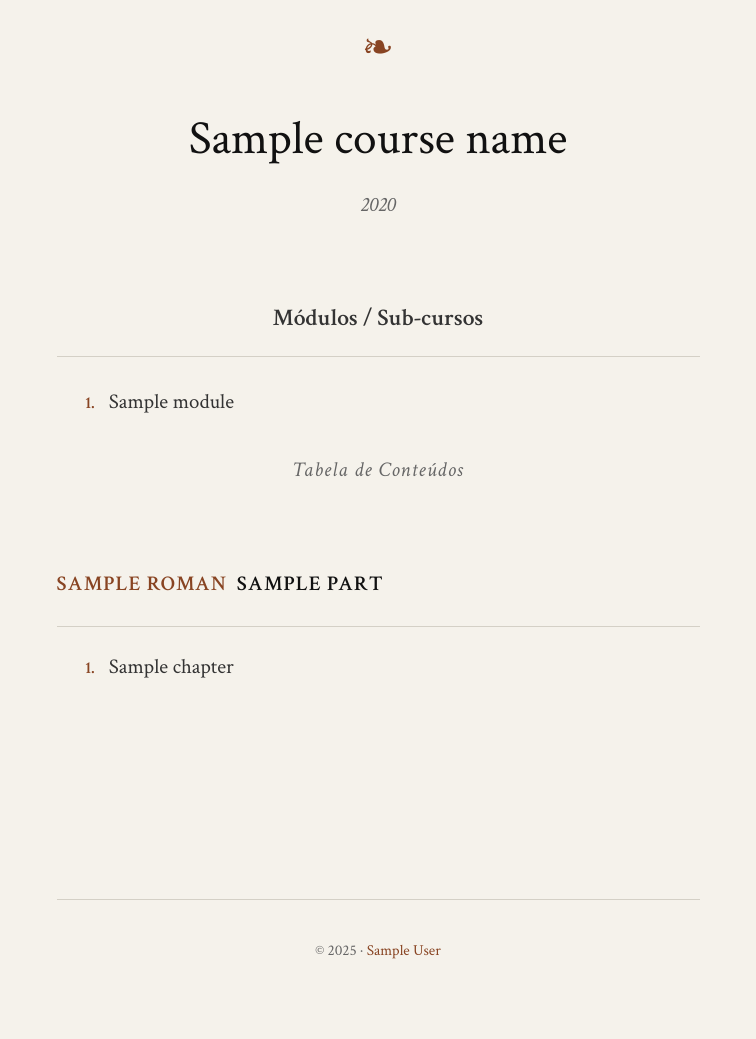
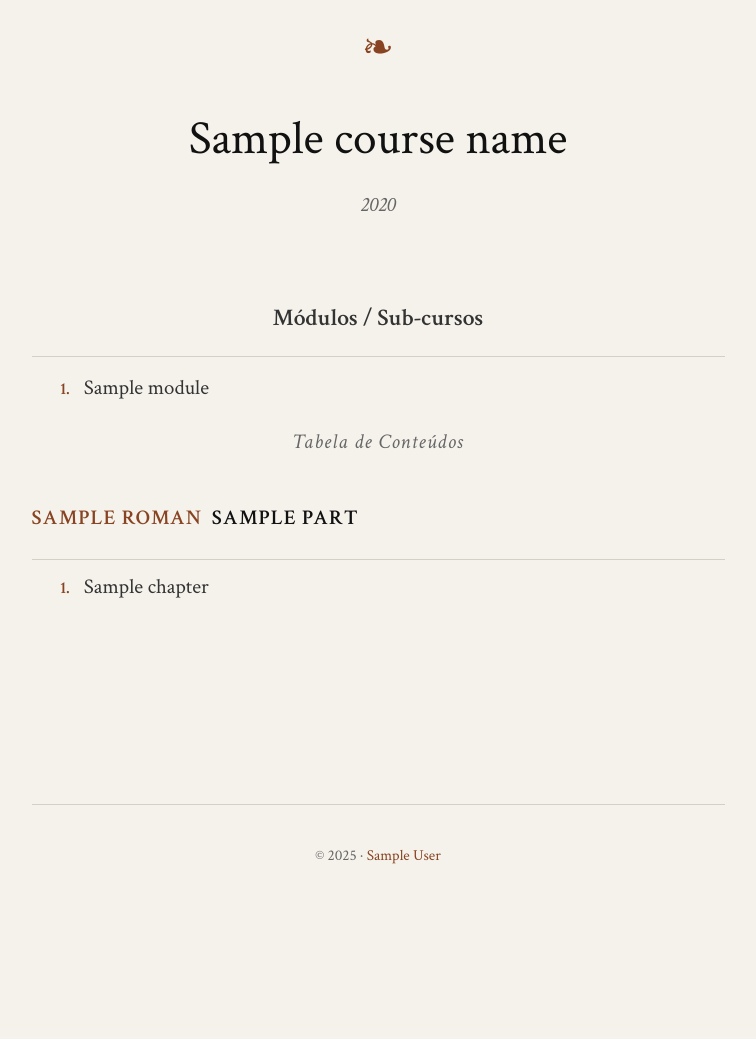
Before and after one commit to gsoaresbaptista/course-forge, a Python web app: template src/course_forge/templates/contents.html in a window 1280 px wide. Shown: the part 77-1116 px from the top of the page, without its empty margins (262-1018 px from the left). After the commit the page ends 941 px from the top, so only its background shows below. Run offline with Jinja, Linux system fonts and the light colour scheme; the template is opened without the code that fills it: most values are stand-ins (such as "Sample title", 1, 10 or a date in 2020).

Commit message:
feat: Add theme-aware favicons, sidebar back link, and refine contents page styling.

```diff
--- a/src/course_forge/templates/base.html
+++ b/src/course_forge/templates/base.html
@@ -47,6 +47,7 @@
                     {% if next_chapter %}
                     <a href="{{ next_chapter.slug }}.html" class="sidebar-nav-link next">{{ next_chapter.name }} →</a>
                     {% endif %}
+                    <a href="contents.html" class="sidebar-nav-link back">Voltar</a>
                 </nav>
 
             </div>
--- a/src/course_forge/templates/contents.html
+++ b/src/course_forge/templates/contents.html
@@ -6,6 +6,8 @@
     <meta name="viewport" content="width=device-width, initial-scale=1.0">
     <title>{{ course_name }} · Conteúdo | {{ site_name }}</title>
     <link rel="icon" href="/favicon.svg">
+    <link rel="icon" href="/img/dark-favicon.svg" media="(prefers-color-scheme: light)">
+    <link rel="icon" href="/img/light-favicon.svg" media="(prefers-color-scheme: dark)">
     <link rel="preconnect" href="https://fonts.googleapis.com">
     <link rel="preconnect" href="https://fonts.gstatic.com" crossorigin>
     <link
--- a/src/course_forge/templates/css/base.css
+++ b/src/course_forge/templates/css/base.css
@@ -553,7 +553,7 @@ figcaption {
    Contents Page
    =================================== */
 .contents-page {
-    max-width: 700px;
+    max-width: 750px;
     margin: 0 auto;
     padding: 3rem 2rem;
     min-height: 100vh;
@@ -602,7 +602,7 @@ figcaption {
     display: flex;
     justify-content: space-between;
     align-items: center;
-    padding: 1rem 0.5rem;
+    padding: 0.5rem 0.5rem;
     text-decoration: none;
     transition: background 0.15s;
 }
@@ -704,7 +704,6 @@ figcaption {
    =================================== */
 
 .contents-page {
-    max-width: 700px;
     margin: 4rem auto;
     padding: 0 1.5rem;
     font-family: var(--font-serif);
@@ -836,7 +835,6 @@ figcaption {
 .contents-link {
     display: flex;
     align-items: baseline;
-    padding: 1.25rem 0.5rem;
     text-decoration: none;
     color: var(--heading);
     transition: background-color 0.15s, color 0.15s;
@@ -852,7 +850,7 @@ figcaption {
 .parts-container {
     display: grid;
     grid-template-columns: 1fr;
-    gap: 4rem;
+    gap: 2rem;
     margin-top: 1.5rem;
 }
 
@@ -883,15 +881,12 @@ figcaption {
     color: var(--heading);
     margin-bottom: 0.75rem;
     padding-bottom: 0.5rem;
-    /* Removed border to avoid double line */
     text-transform: uppercase;
     letter-spacing: 0.05em;
     font-weight: 600;
-    min-height: 4.5rem;
-    /* Increased height for safer 2-line alignment */
+    min-height: 2.5rem;
     display: flex;
     align-items: flex-end;
-    /* Align bottom */
 }
 
 .part-roman {
@@ -985,3 +980,17 @@ figcaption {
     font-style: italic;
     letter-spacing: 0.05em;
 }
+
+/* Sidebar Back Link */
+.sidebar-nav-link.back {
+    margin-top: 1rem;
+    padding-top: 1rem;
+    border-top: 1px solid var(--border);
+    text-align: center;
+    display: block;
+    color: var(--text-muted);
+}
+
+.sidebar-nav-link.back:hover {
+    color: var(--course-accent);
+}
--- a/src/course_forge/templates/index.html
+++ b/src/course_forge/templates/index.html
@@ -6,6 +6,8 @@
     <meta name="viewport" content="width=device-width, initial-scale=1.0">
     <title>{{ site_name }} · {{ courses_title }}</title>
     <link rel="icon" href="/favicon.svg">
+    <link rel="icon" href="/img/dark-favicon.svg" media="(prefers-color-scheme: light)">
+    <link rel="icon" href="/img/light-favicon.svg" media="(prefers-color-scheme: dark)">
     <link rel="preconnect" href="https://fonts.googleapis.com">
     <link rel="preconnect" href="https://fonts.gstatic.com" crossorigin>
     <link
```
